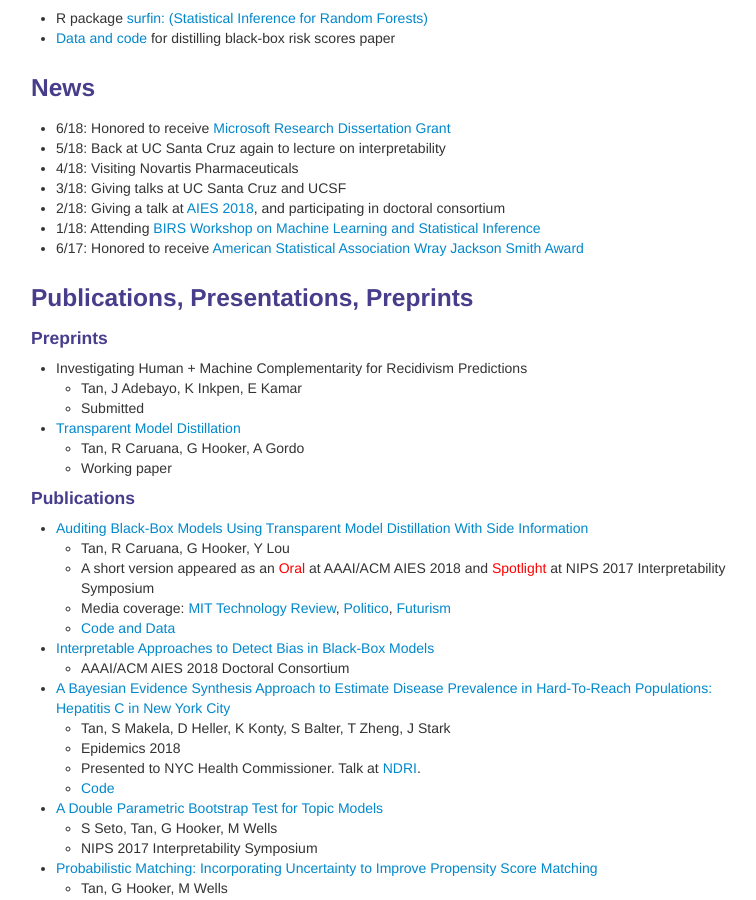
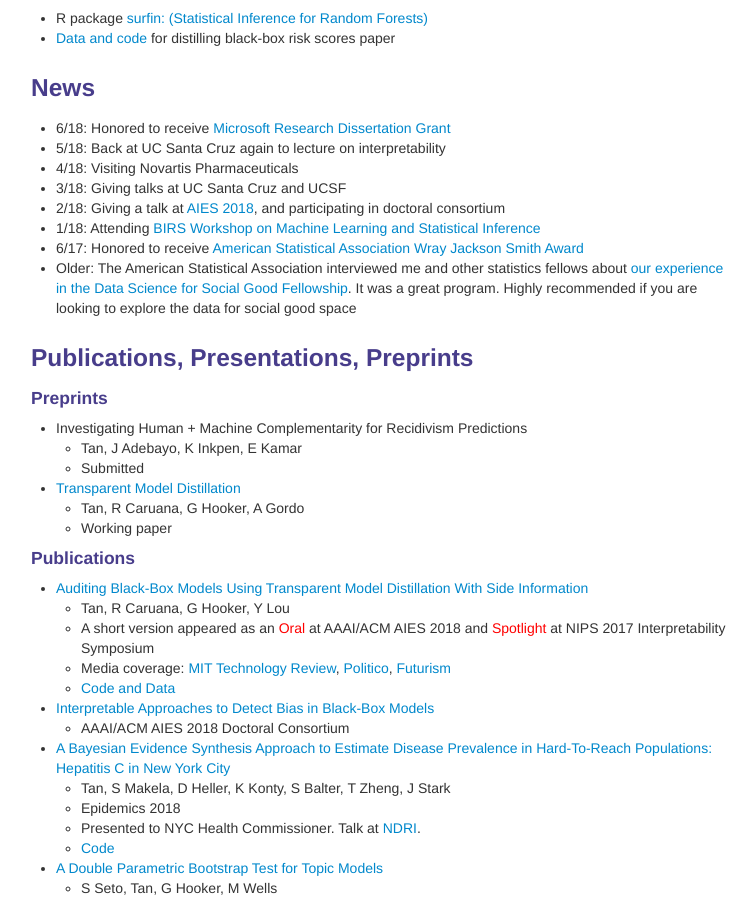
Before and after one commit to shftan/shftan.github.io, a Jekyll site: the page built from index.md, in a window 1280 px wide and 900 px high, scrolled down 304 px. Shown: the whole window, without its empty margins (259-1015 px from the left). Built offline with Jekyll 4.4.1, drawn with Linux system fonts in a browser that asks for light colours.

Commit message:
Update index.md

```diff
--- a/index.md
+++ b/index.md
@@ -27,6 +27,7 @@ Contact me at ht395 AT cornell.edu
 - 2/18: Giving a talk at [AIES 2018](http://www.aies-conference.com), and participating in doctoral consortium
 - 1/18: Attending [BIRS Workshop on Machine Learning and Statistical Inference](http://www.birs.ca/events/2018/5-day-workshops/18w5054)
 - 6/17: Honored to receive [American Statistical Association Wray Jackson Smith Award](http://stattrak.amstat.org/2017/07/01/smithscholarship/)
+- Older: The American Statistical Association interviewed me and other statistics fellows about [our experience in the Data Science for Social Good Fellowship](http://magazine.amstat.org/blog/2014/10/01/dssg/). It was a great program. Highly recommended if you are looking to explore the data for social good space
 
 <div class="row-fluid" id="publications"><h3>Publications, Presentations, Preprints</h3>
 <h4>Preprints</h4>
```
